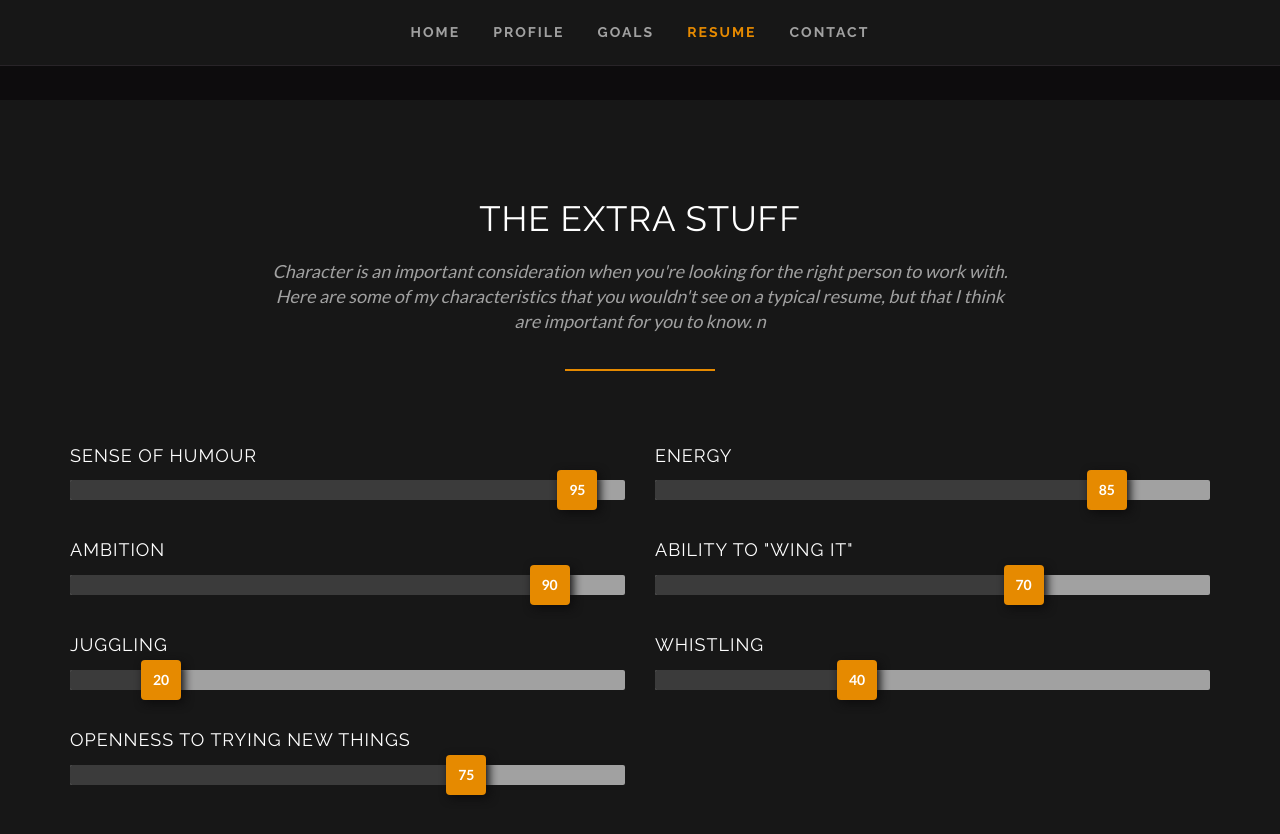
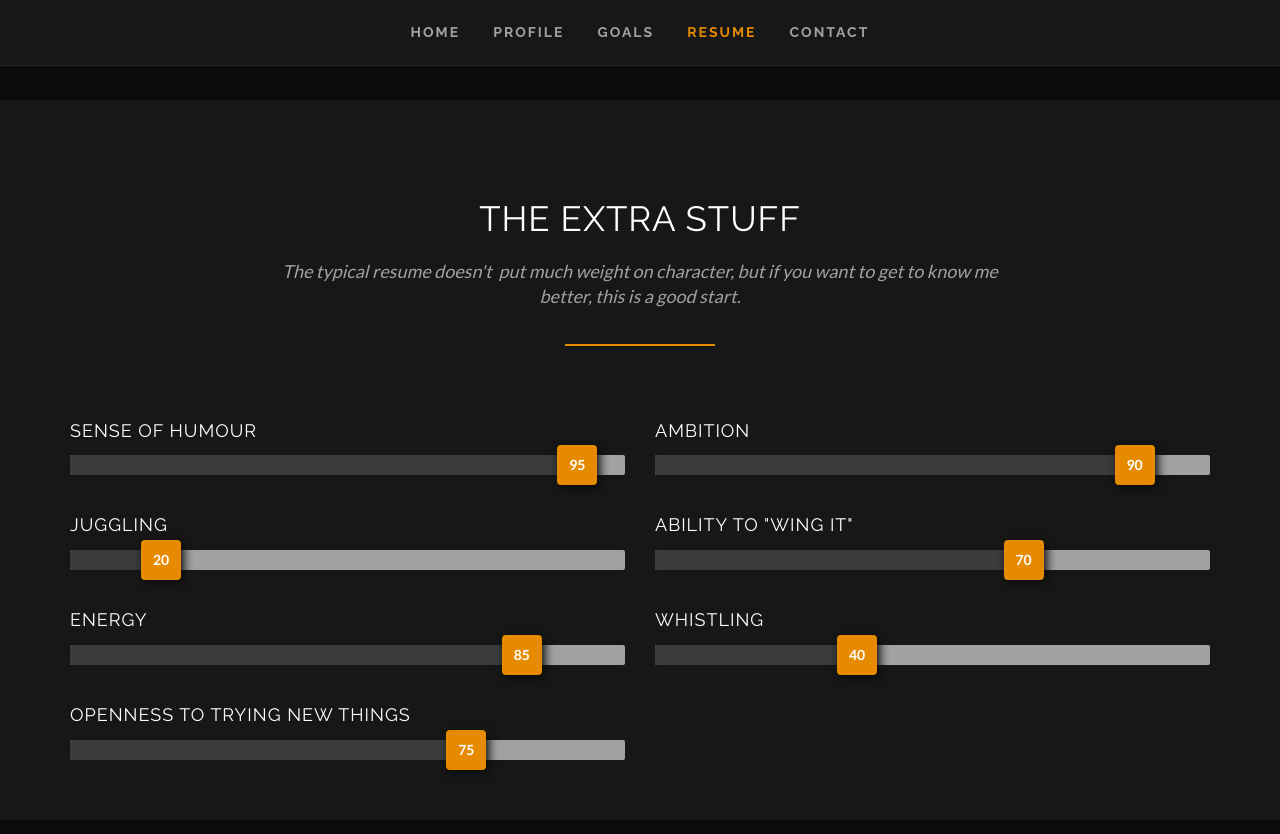
Before and after one commit to clearcareer/JackyHabib, a Jekyll site: the page built from index.html, in a window 1280 px wide and 900 px high, scrolled down 3543 px. Shown: the top 834 px of the window. Built offline with Jekyll 4.4.1, drawn with Linux system fonts in a browser that asks for light colours; some web fonts are replaced.

Commit message:
Updated '/index.html' via CloudCannon

```diff
--- a/index.html
+++ b/index.html
@@ -79,14 +79,14 @@ work_experience:
 skills:
   - name: Sense of humour
     level: 95
+  - name: Ambition
+    level: 90
+  - name: Juggling
+    level: 20
+  - name: 'Ability to "wing it"'
+    level: 70
   - name: Energy
     level: 85
-  - name: Ambition
-    level: 90
-  - name: 'Ability to "wing it"'
-    level: 70
-  - name: Juggling
-    level: 20
   - name: Whistling
     level: 40
   - name: Openness to trying new things
@@ -480,7 +480,7 @@ social_icons:
                     <div class="col-md-8 col-md-offset-2 text-center">
                         <h2 class="section-title editable">The extra stuff</h2>
 
-                        <p class="section-subtitle editable">Character is an important consideration when you're looking for the right person to work with. Here are some of my characteristics that you wouldn't see on a typical resume, but that I think are important for you to know. n</p>
+                        <p class="section-subtitle editable">The typical resume doesn't &nbsp;put much weight on character, but if you want to get to know me better, this is a good start.</p>
 
                         <span class="divider center"></span>
                     </div>
```
